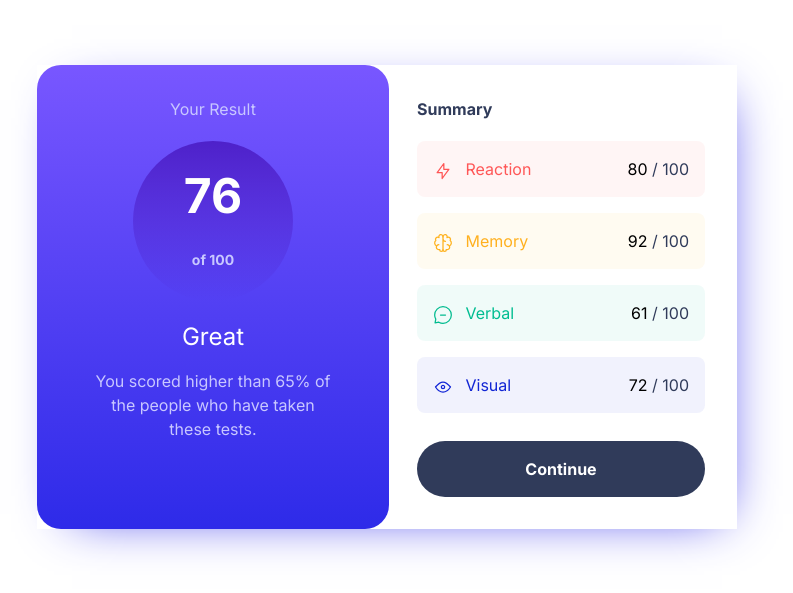
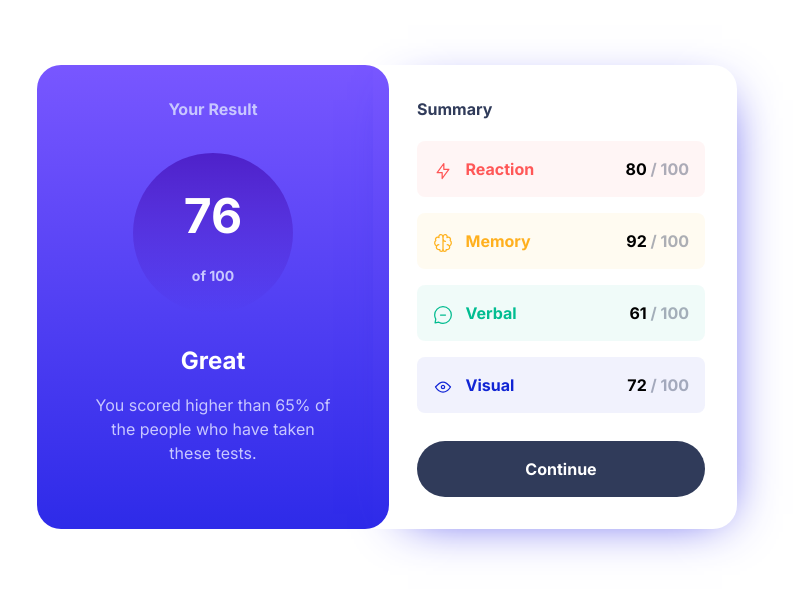
Before and after one commit to SanazBHMN/results-summary-component-main, a website: page index.html in a window 1280 px wide. Shown: the part 103-696 px from the top of the page, without its empty margins (253-1046 px from the left). Drawn offline with nearby package versions, Linux system fonts and the light colour scheme; files that its build step writes are made by us from their sources.

Commit message:
Fix some styles

```diff
--- a/index.html
+++ b/index.html
@@ -19,25 +19,29 @@
     <title>Frontend Mentor | Results summary component</title>
   </head>
   <body class="sm:h-screen sm:flex sm:justify-center sm:items-center">
-    <div class="sm:w-[700px] sm:flex sm:mx-auto sm:shadow-3xl">
+    <div class="sm:w-[700px] sm:flex sm:mx-auto">
       <section
         class="p-8 bg-gradient-to-t from-light-royal-blue to-light-slate-blue text-light-lavender rounded-b-3xl sm:flex-1 sm:rounded-3xl"
       >
         <div>
-          <h4 class="text-center mb-5">Your Result</h4>
+          <h4 class="font-semibold text-center mb-5">Your Result</h4>
           <div
-            class="font-semibold flex flex-col justify-evenly items w-32 h-32 mx-auto text-center bg-gradient-to-b from-violet-blue to-persian-blue rounded-full sm:w-40 sm:h-40"
+            class="font-semibold flex flex-col justify-evenly items w-36 h-36 mx-auto text-center bg-gradient-to-b from-violet-blue to-persian-blue rounded-full sm:w-40 sm:h-40 sm:my-8"
           >
-            <p class="text-5xl text-white">76</p>
+            <p class="text-5xl text-white mt-3">76</p>
             <span class="text-sm">of 100</span>
           </div>
-          <h4 class="text-2xl text-white text-center mt-5 mb-4">Great</h4>
+          <h4 class="font-semibold text-2xl text-white text-center mt-5 mb-4">
+            Great
+          </h4>
           <p class="text-center px-6">
             You scored higher than 65% of the people who have taken these tests.
           </p>
         </div>
       </section>
-      <section class="p-8 sm:flex-1 sm:rounded-br-3xl sm:pl-11 sm:-ml-4">
+      <section
+        class="p-8 sm:flex-1 sm:rounded-br-3xl sm:rounded-tr-3xl sm:pl-11 sm:-ml-4 sm:shadow-3xl"
+      >
         <h4 class="text-dark-gray-blue font-semibold mb-5">Summary</h4>
         <div
           class="flex justify-between items-center bg-red-transparent rounded-lg mb-4 p-4"
@@ -48,11 +52,11 @@
               alt="icon"
               class="inline mr-2"
             />
-            <span class="text-light-red">Reaction</span>
+            <span class="font-semibold text-light-red">Reaction</span>
           </div>
-          <div>
+          <div class="font-semibold">
             <span>80</span>
-            <span class="text-dark-gray-blue">/ 100</span>
+            <span class="text-gray-transparent">/ 100</span>
           </div>
         </div>
         <div
@@ -64,11 +68,11 @@
               alt="icon"
               class="inline mr-2"
             />
-            <span class="text-orangey-yellow">Memory</span>
+            <span class="font-semibold text-orangey-yellow">Memory</span>
           </div>
-          <div>
+          <div class="font-semibold">
             <span>92</span>
-            <span class="text-dark-gray-blue">/ 100</span>
+            <span class="text-gray-transparent">/ 100</span>
           </div>
         </div>
         <div
@@ -80,11 +84,11 @@
               alt="icon"
               class="inline mr-2"
             />
-            <span class="text-green-teal">Verbal</span>
+            <span class="font-semibold text-green-teal">Verbal</span>
           </div>
-          <div>
+          <div class="font-semibold">
             <span>61</span>
-            <span class="text-dark-gray-blue">/ 100</span>
+            <span class="text-gray-transparent">/ 100</span>
           </div>
         </div>
         <div
@@ -96,11 +100,11 @@
               alt="icon"
               class="inline mr-2"
             />
-            <span class="text-cobalt-blue">Visual</span>
+            <span class="font-semibold text-cobalt-blue">Visual</span>
           </div>
-          <div>
+          <div class="font-semibold">
             <span>72</span>
-            <span class="text-dark-gray-blue">/ 100</span>
+            <span class="text-gray-transparent">/ 100</span>
           </div>
         </div>
         <!-- TODO:hover -->
--- a/tailwind.config.js
+++ b/tailwind.config.js
@@ -20,6 +20,7 @@ module.exports = {
       "orange-transparent": "hsl(39, 100%, 56%, 0.06)",
       "green-transparent": "hsl(166, 100%, 37%, 0.06)",
       "blue-transparent": "hsl(234, 85%, 45%, 0.06)",
+      "gray-transparent": "hsl(224, 30%, 27%, 0.4)",
 
       "light-slate-blue": "hsl(252, 100%, 67%)",
       "light-royal-blue": "hsl(241, 81%, 54%)",
```
